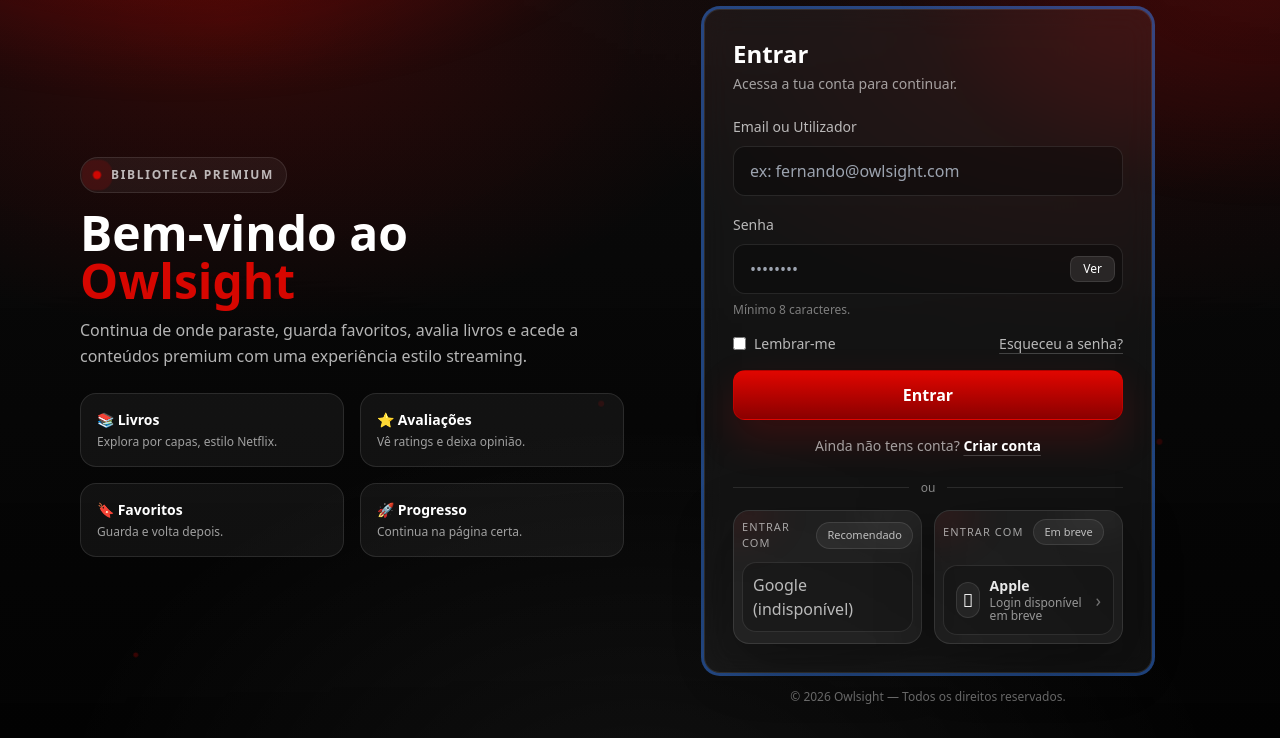
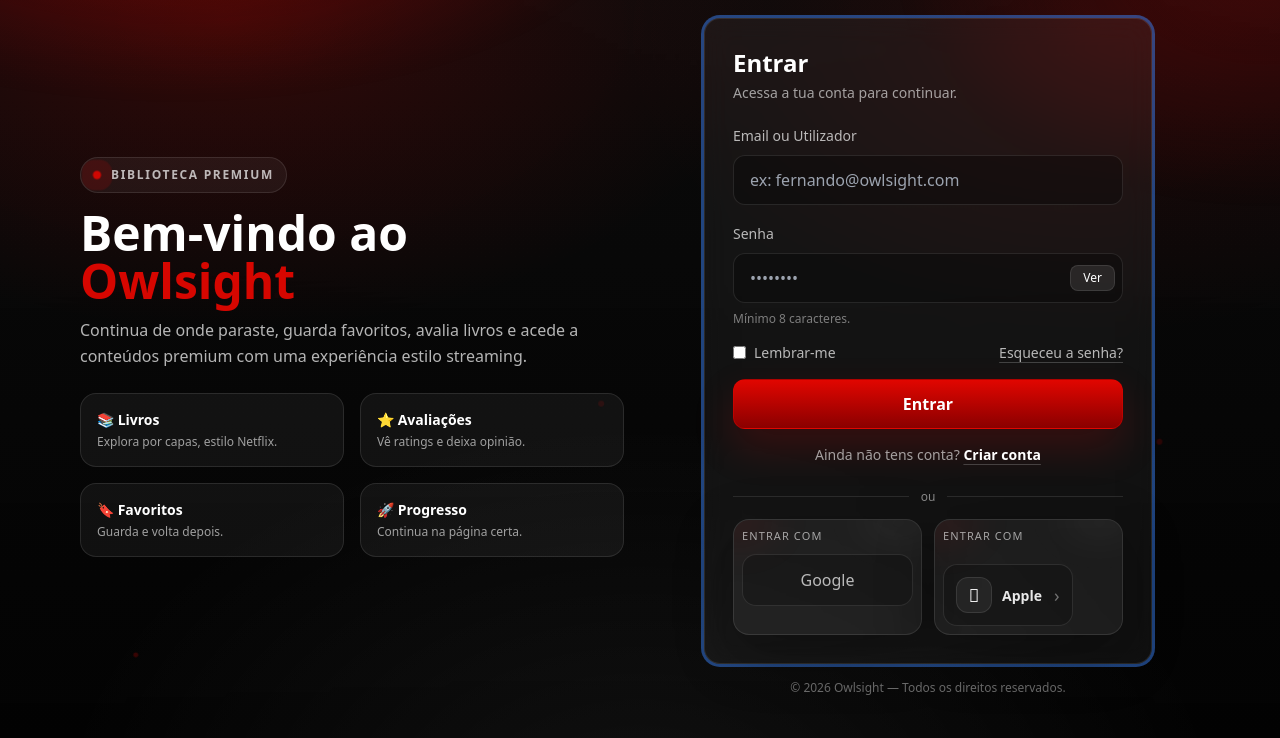
Before and after one commit to fernandomacombo/owlsight, a Django app: page /login/ in a window 1280 px wide. Shown: the part 62-800 px from the top of the page. Run offline with Django 5.2, Linux system fonts and the light colour scheme; some libraries are stand-ins or nearby versions.

Commit message:
atualizado

```diff
--- a/frontend/templates/frontend/login.html
+++ b/frontend/templates/frontend/login.html
@@ -431,7 +431,6 @@
             <div class="social-card">
               <div class="social-top">
                 <div class="social-label">Entrar com</div>
-                <div class="social-pill">Recomendado</div>
               </div>
               <div id="googleBtn" class="google-shell">
                 <span class="text-white/70 text-sm">Google</span>
@@ -443,7 +442,6 @@
               <button id="appleBtn" type="button" class="apple-btn">
                 <div class="social-top">
                   <div class="social-label">Entrar com</div>
-                  <div class="social-pill">Em breve</div>
                 </div>
 
                 <div class="apple-main">
@@ -451,7 +449,6 @@
                     <div class="apple-icon"></div>
                     <div>
                       <div class="apple-title">Apple</div>
-                      <div class="apple-sub">Login disponível em breve</div>
                     </div>
                   </div>
                   <div class="apple-arrow">›</div>
@@ -666,7 +663,7 @@
 
       if (!GOOGLE_CLIENT_ID) {
         console.warn("GOOGLE_CLIENT_ID vazio. Configure no Railway (Variables).");
-        holder.innerHTML = "<span class='text-white/70'>Google (indisponível)</span>";
+        holder.innerHTML = "<span class='text-white/70'>Google</span>";
         return;
       }
 
```
